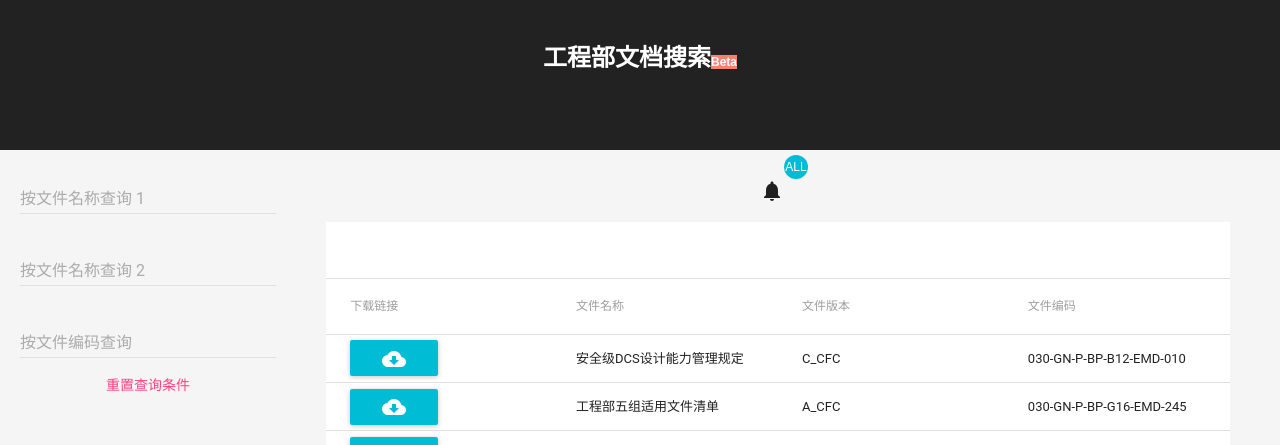
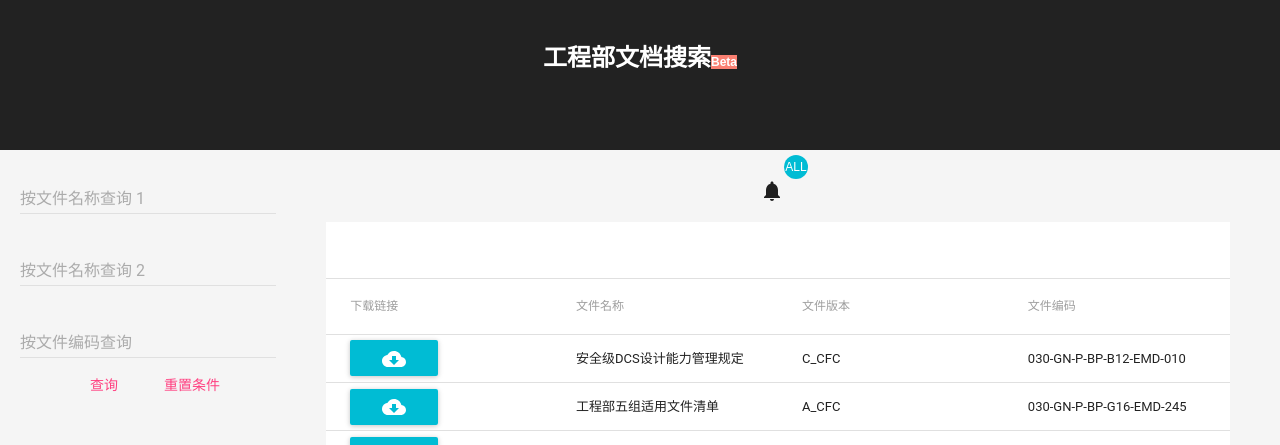
Before and after one commit to musray/doc-search-app, a React (Create React App) app: page / in a window 1280 px wide. Shown: the top 445 px of the page. Built offline with nearby package versions, Linux system fonts and the light colour scheme; what react-tap-event-plugin would draw is missing.

Commit message:
change <input> to uncontrolled input; add a submit btn on the form On branch query-btn 	modified:   package.json 	modified:   src/App.js

```diff
--- a/package.json
+++ b/package.json
@@ -4,6 +4,7 @@
   "private": true,
   "dependencies": {
     "escape-string-regexp": "^1.0.5",
+    "form-serialize": "^0.7.2",
     "lodash": "^4.17.4",
     "material-ui": "^0.18.7",
     "react": "^15.6.1",
--- a/src/App.js
+++ b/src/App.js
@@ -1,4 +1,5 @@
 import React, { Component } from 'react';
+import ReactDOM from 'react-dom';
 import escapeRegExp from 'escape-string-regexp'
 import './App.css';
 import TextField from 'material-ui/TextField';
@@ -18,7 +19,7 @@ import NotificationsIcon from 'material-ui/svg-icons/social/notifications';
 import FileCloudDownload from 'material-ui/svg-icons/file/cloud-download';
 import RaisedButton from 'material-ui/RaisedButton';
 import documents from './data/doc-list.json';
-import * as _ from 'lodash';
+import serializeForm from 'form-serialize';
 
 // Needed for onTouchTap
 // http://stackoverflow.com/a/34015469/988941
@@ -36,20 +37,21 @@ class App extends Component {
     this.setState({docs: documents})
   }
 
-  updateQuery_a(keyword) {
-    this.setState({ query_a: keyword.trim() });
-  }
-
-  updateQuery_b(keyword) {
-    this.setState({ query_b: keyword.trim() });
-  }
-
-  updateQuery_c(keyword) {
-    this.setState({ query_c: keyword.trim() });
+  submitQuery(e) {
+    e.preventDefault();
+    const formValues = serializeForm(e.target, { hash: true });
+    const { query_a, query_b, query_c } = formValues;
+    this.setState({ query_a, query_b, query_c });
   }
 
   clearQuery(query) {
-    this.setState({ query_a: '', query_b: '', query_c: '' })
+    this.setState({ query_a: '', query_b: '', query_c: '' });
+    this.query_a_input.input.value = '';
+    this.query_a_input.setState({hasValue: false});
+    this.query_b_input.input.value = '';
+    this.query_b_input.setState({hasValue: false});
+    this.query_c_input.input.value = '';
+    console.log(this.query_a_input);
   }
 
   render() {
@@ -59,9 +61,9 @@ class App extends Component {
     let hasQuery = query_a || query_b || query_c;
 
     if (hasQuery) {
-      const match_a = new RegExp(escapeRegExp(query_a), 'i');
-      const match_b = new RegExp(escapeRegExp(query_b), 'i');
-      const match_c = new RegExp(escapeRegExp(query_c), 'i');
+      const match_a = new RegExp(escapeRegExp(query_a? query_a: ''), 'i');
+      const match_b = new RegExp(escapeRegExp(query_b? query_b: ''), 'i');
+      const match_c = new RegExp(escapeRegExp(query_c? query_c: ''), 'i');
       showingDocs = docs
         .filter(doc => query_a ? match_a.test(doc.doc_name) : true)
         .filter(doc => query_b ? match_b.test(doc.doc_name) : true)
@@ -78,32 +80,42 @@ class App extends Component {
         <div className="layout-wrapper">
 
           <div className="layout-search-bar">
+            <form
+                onSubmit={(e) => this.submitQuery(e)}
+            >
               <TextField
-                value={query_a}
+                  name="query_a"
                   hintText="文件名称"
                   floatingLabelText="按文件名称查询 1"
                   type="text"
-                onChange={e => this.updateQuery_a(e.target.value)}
+                  ref={(el) => { this.query_a_input = el; }}
               /><br/>
               <TextField
-                value={query_b}
+                  name="query_b"
                   hintText="文件名称"
                   floatingLabelText="按文件名称查询 2"
                   type="text"
-                onChange={e => this.updateQuery_b(e.target.value)}
+                  ref={(el) => { this.query_b_input = el; }}
               /><br/>
               <TextField
-                value={query_c}
-                hintText="文件编码"
+                  name="query_c"
+                  hintText="文件名称"
                   floatingLabelText="按文件编码查询"
                   type="text"
-                onChange={e => this.updateQuery_c(e.target.value)}
+                  ref={(el) => { this.query_c_input = el; }}
               /><br/>
+
               <FlatButton
-                label="重置查询条件"
+                  type="submit"
+                  label="查询"
+                  secondary={true}
+              />
+              <FlatButton
+                  label="重置条件"
                   secondary={true}
                   onClick={() => this.clearQuery()}
               />
+            </form>
           </div>
 
           <div className="layout-search-result">
```
Lines whose indentation alone changed are shown as unchanged.
